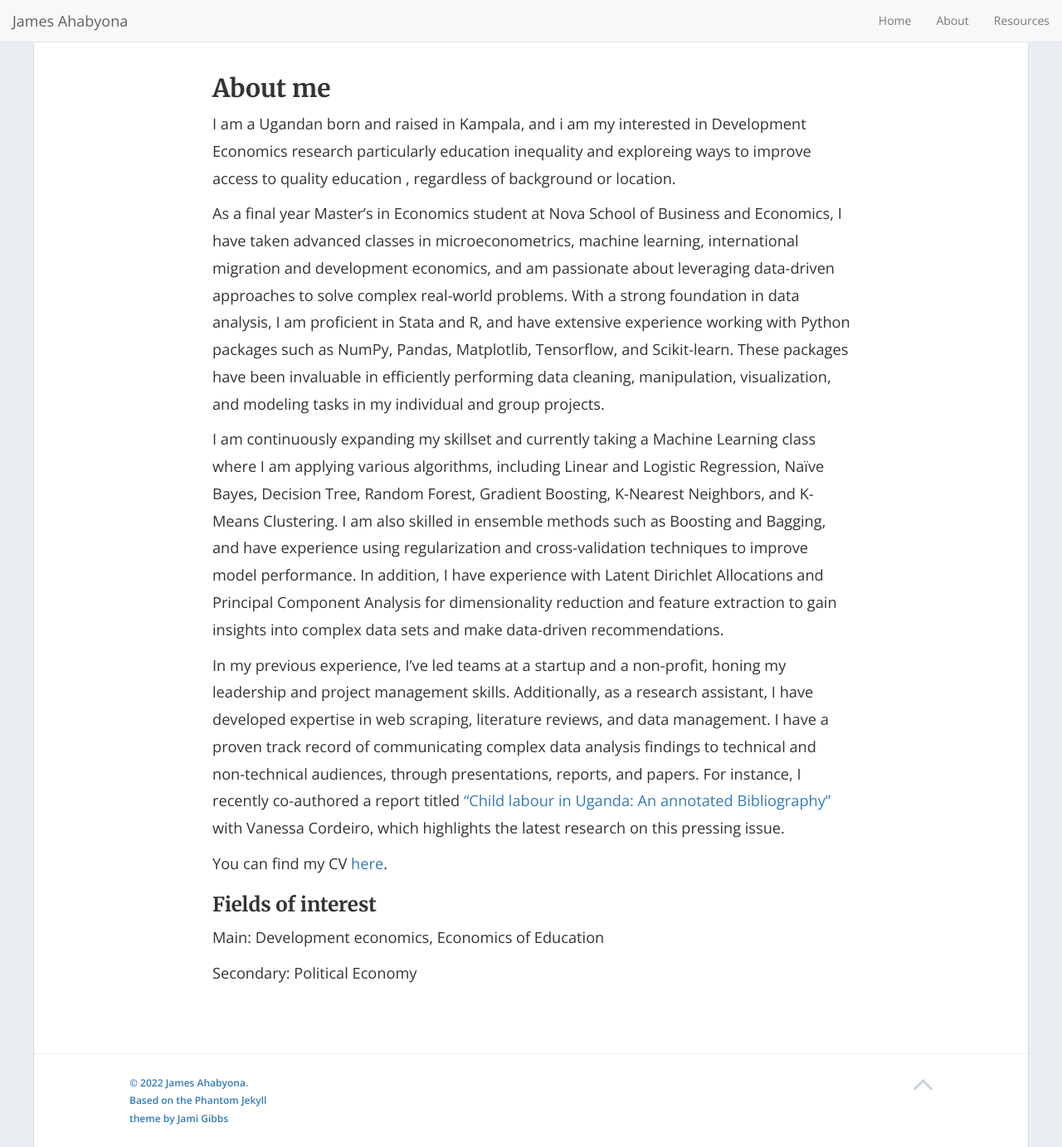
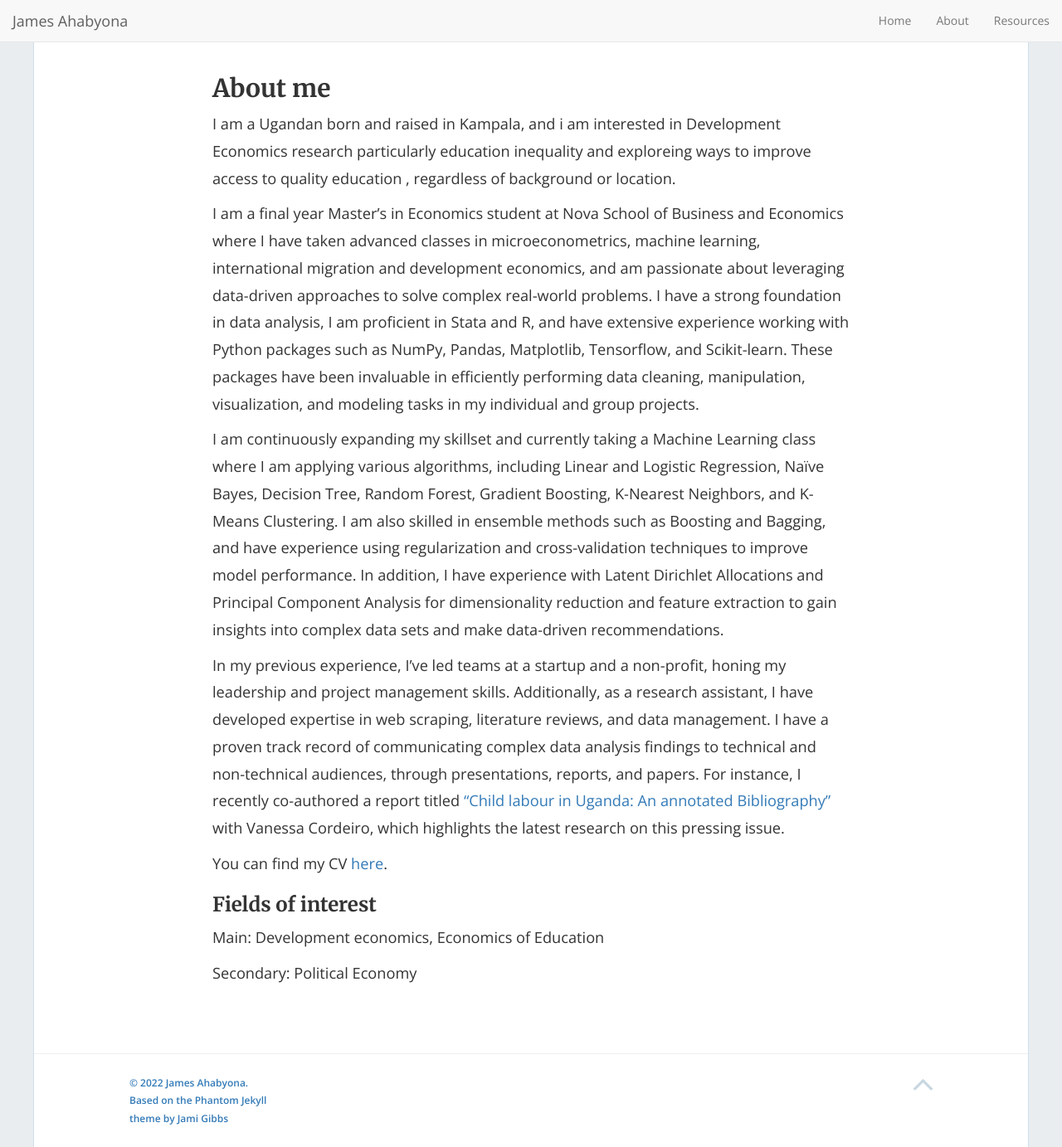
Before and after one commit to mariaelenaguer/mariaelenaguer.github.io, a Jekyll site: the page built from About.md, in a window 1280 px wide and 1383 px high. Shown: the whole window at 83% size. Built offline with Jekyll 4.4.1, drawn with Linux system fonts in a browser that asks for light colours; nearby versions of some CDN libraries.

Commit message:
Update About.md

```diff
--- a/About.md
+++ b/About.md
@@ -4,9 +4,9 @@ title: About
 permalink: /About/
 ---
 ## About me
-I am a Ugandan born and raised in Kampala, and i am my interested in Development Economics research particularly education inequality and exploreing ways to improve access to quality education , regardless of background or location.
+I am a Ugandan born and raised in Kampala, and i am interested in Development Economics research particularly education inequality and exploreing ways to improve access to quality education , regardless of background or location.
 
-As a final year Master's in Economics student at Nova School of Business and Economics, I have taken advanced classes in microeconometrics, machine learning, international migration and development economics, and am passionate about leveraging data-driven approaches to solve complex real-world problems. With a strong foundation in data analysis, I am proficient in Stata and R, and have extensive experience working with Python packages such as NumPy, Pandas, Matplotlib, Tensorflow, and Scikit-learn. These packages have been invaluable in efficiently performing data cleaning, manipulation, visualization, and modeling tasks in my individual and group projects.
+I am a final year Master's in Economics student at Nova School of Business and Economics where I have taken advanced classes in microeconometrics, machine learning, international migration and development economics, and am passionate about leveraging data-driven approaches to solve complex real-world problems. I have a strong foundation in data analysis, I am proficient in Stata and R, and have extensive experience working with Python packages such as NumPy, Pandas, Matplotlib, Tensorflow, and Scikit-learn. These packages have been invaluable in efficiently performing data cleaning, manipulation, visualization, and modeling tasks in my individual and group projects.
 
 I am continuously expanding my skillset and currently taking a Machine Learning class where I am applying various algorithms, including Linear and Logistic Regression, Naïve Bayes, Decision Tree, Random Forest, Gradient Boosting, K-Nearest Neighbors, and K-Means Clustering. I am also skilled in ensemble methods such as Boosting and Bagging, and have experience using regularization and cross-validation techniques to improve model performance. In addition, I have experience with Latent Dirichlet Allocations and Principal Component Analysis for dimensionality reduction and feature extraction to gain insights into complex data sets and make data-driven recommendations.
 
```
